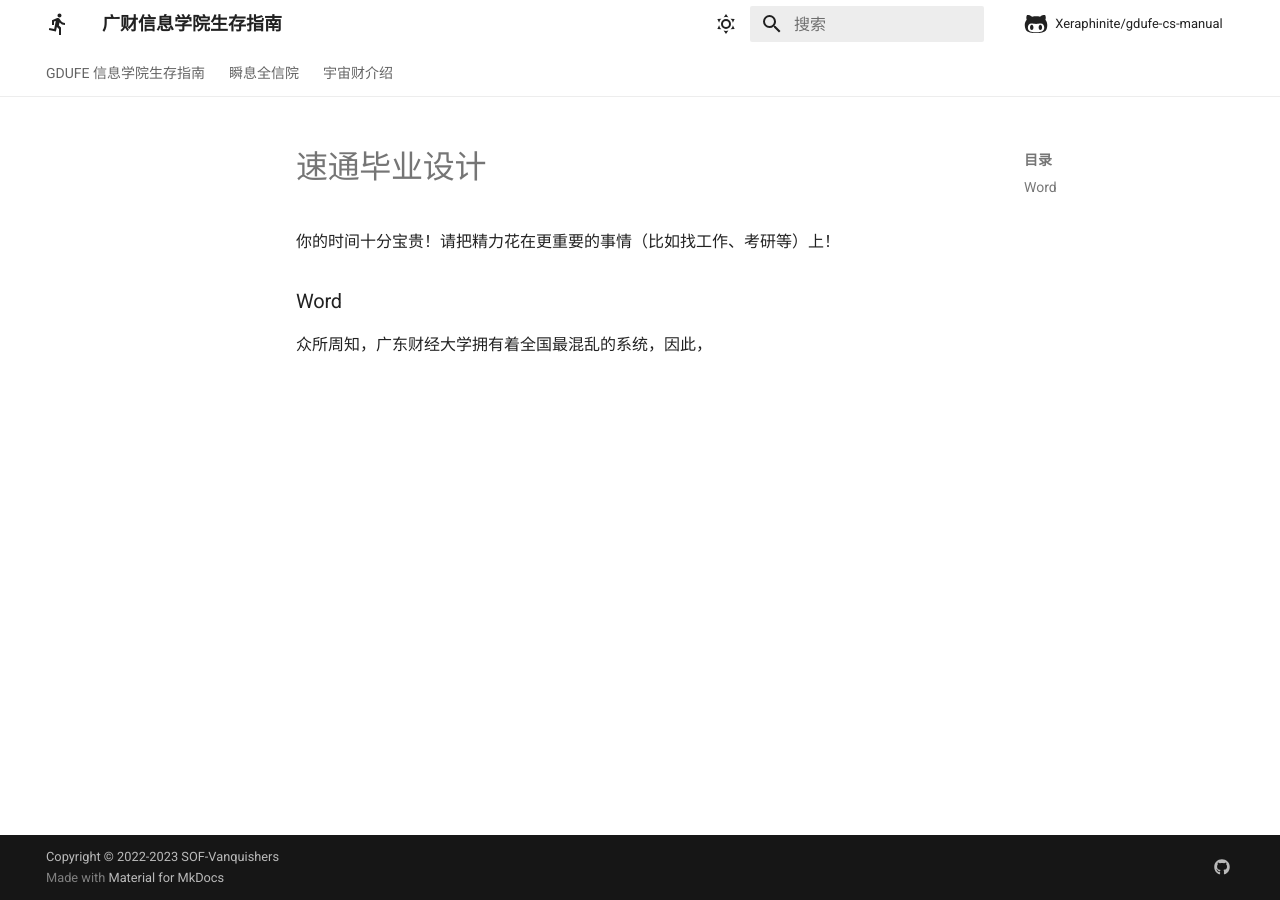
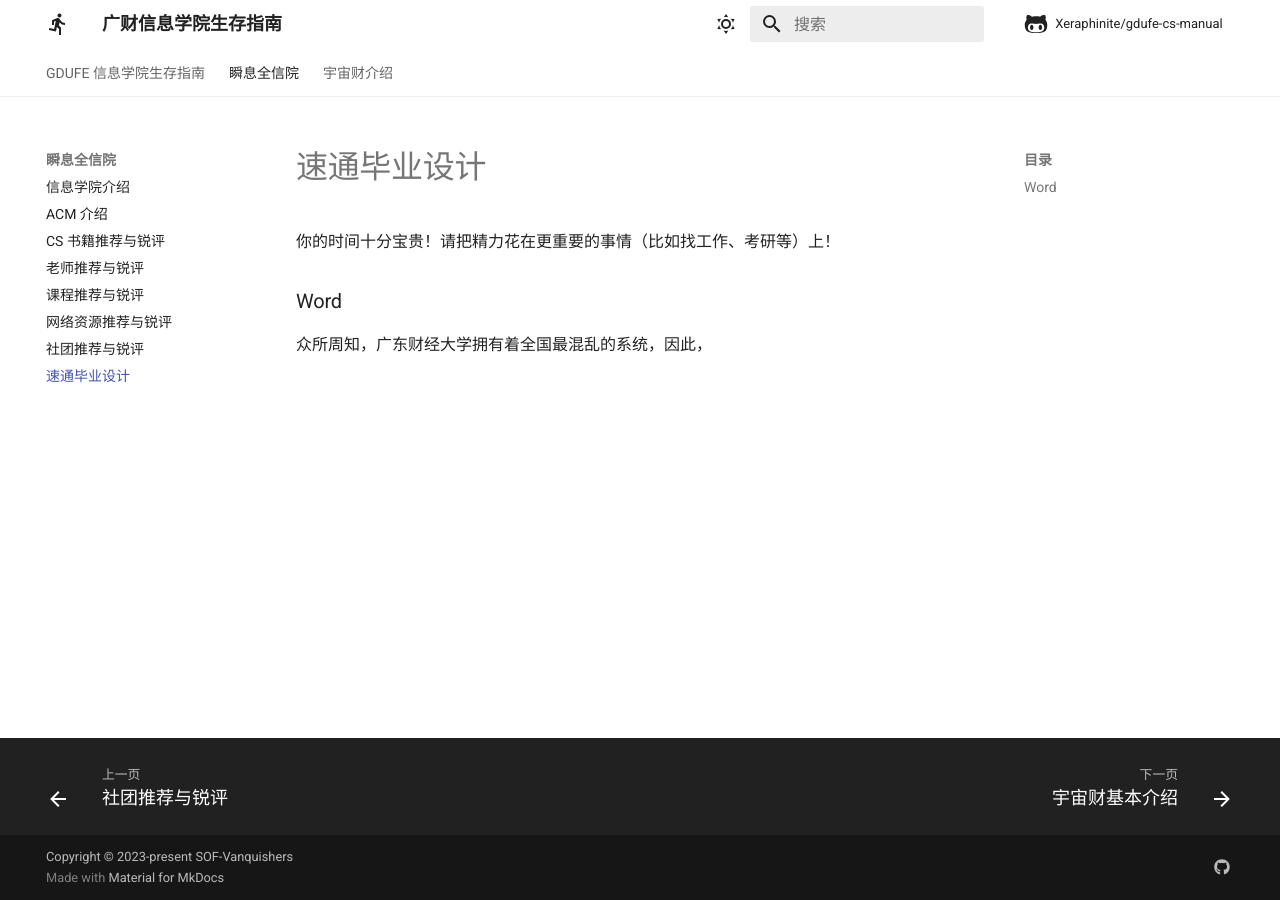
Before and after one commit to Xeraphinite/gdufe-cs-manual, an MkDocs documentation site: the page built from docs/everything-everywhere-all-at-sof/速通毕业设计.md, in a window 1280 px wide. Built offline with MkDocs 1.6.1 and Material for MkDocs 9.7.7, drawn with Linux system fonts in a browser that asks for light colours; comment, search, counter and statistics services are not loaded.

Commit message:
⭐ Initialization: add all docs in mkdocs.yml

```diff
--- a/mkdocs.yml
+++ b/mkdocs.yml
@@ -1,14 +1,14 @@
 # Site
 site_name: 广财信息学院生存指南
 site_url: https://xeraphinite.github.io/gdufe-cs-manual
-site_description: 烂尾楼下，学生的自救与苟延残喘
+site_description: 烂尾楼下，学生的苟延残喘与自救
 
 # Repository
 repo_name: Xeraphinite/gdufe-cs-manual
 repo_url: https://github.com/Xeraphinite/gdufe-cs-manual
 
 # Copyright
-copyright: Copyright &copy; 2022-2023 SOF-Vanquishers
+copyright: Copyright &copy; 2023-present SOF-Vanquishers
 
 # Social Media
 extra:
@@ -62,8 +62,6 @@ plugins:
   - git-revision-date-localized:
       enable_creation_date: true
 
-
-
 # Markdown Extensions
 markdown_extensions:
   - admonition
@@ -105,12 +103,22 @@ markdown_extensions:
 nav:
   - GDUFE 信息学院生存指南: index.md
   - 瞬息全信院:
-      - 信息学院基本介绍: everything-everywhere-all-at-sof/index.md
-      - ACM 基本介绍: everything-everywhere-all-at-sof/ACM.md
+      - 信息学院介绍: everything-everywhere-all-at-sof/index.md
+      - ACM 介绍: everything-everywhere-all-at-sof/ACM.md
       - CS 书籍推荐与锐评: everything-everywhere-all-at-sof/CS书籍推荐与锐评.md
       - 老师推荐与锐评: everything-everywhere-all-at-sof/老师推荐与锐评.md
+      - 课程推荐与锐评: everything-everywhere-all-at-sof/课程推荐与锐评.md
+      - 网络资源推荐与锐评: everything-everywhere-all-at-sof/网络资源推荐与锐评.md
+      - 社团推荐与锐评: everything-everywhere-all-at-sof/社团推荐与锐评.md
+      - 速通毕业设计: everything-everywhere-all-at-sof/速通毕业设计.md
   - 宇宙财介绍:
       - 宇宙财基本介绍: gdufe-information/index.md
       - 佛山校区吃饭指南: gdufe-information/佛山校区吃饭指南.md
       - 广州校区吃饭指南: gdufe-information/广州校区吃饭指南.md
-      - 关于 GPA、保研和考研: gdufe-information/关于GPA、保研和考研.md
+      - 黑话指南: gdufe-information/黑话指南.md
+      - 上课: gdufe-information/上课.md
+      - 选课: gdufe-information/选课.md
+      - 实习: gdufe-information/实习.md
+      - 图书馆与借书: gdufe-information/图书馆与借书.md
+      - 素拓: gdufe-information/素拓.md
+      - GPA、保研和考研: gdufe-information/GPA、保研和考研.md
```
Also changed, not shown: docs/everything-everywhere-all-at-sof/img.png (deleted), docs/everything-everywhere-all-at-sof/速通毕业设计.md (renamed from docs/gdufe-information/速通毕业设计.md), docs/gdufe-information/GPA、保研和考研.md (renamed from docs/gdufe-information/关于GPA、保研和考研.md), docs/gdufe-information/上课.md (renamed from docs/gdufe-information/关于上课.md), docs/gdufe-information/关于实习.md (deleted), docs/gdufe-information/图书馆与借书.md (renamed from docs/gdufe-information/关于图书馆与借书.md), docs/gdufe-information/基本名词介绍.md (deleted), docs/gdufe-information/奖学金.md (renamed from docs/gdufe-information/关于奖学金.md), docs/gdufe-information/实习.md (added), docs/gdufe-information/就业.md (renamed from docs/gdufe-information/关于就业.md), docs/gdufe-information/素拓.md (renamed from docs/gdufe-information/关于素拓.md), docs/gdufe-information/选课.md (renamed from docs/gdufe-information/关于选课.md), docs/gdufe-information/黑话指南.md (added).
